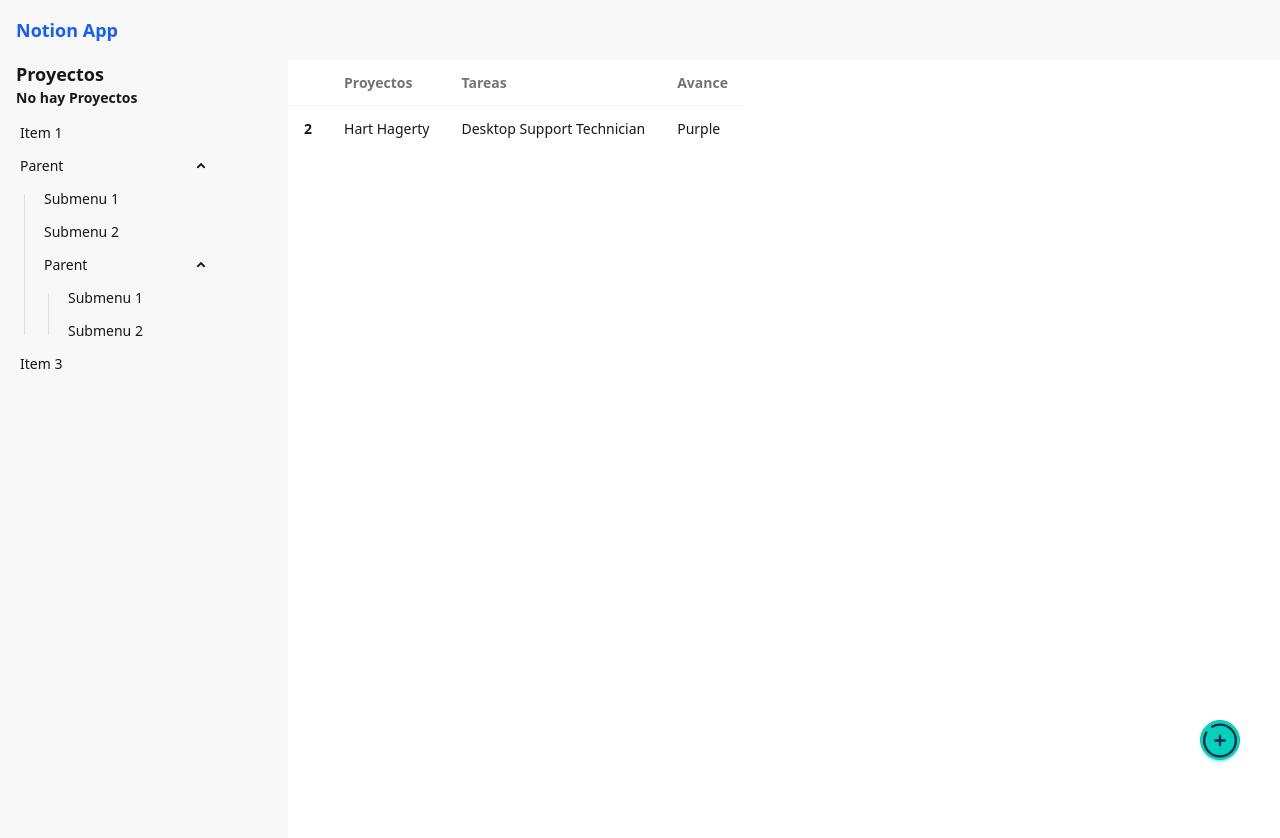
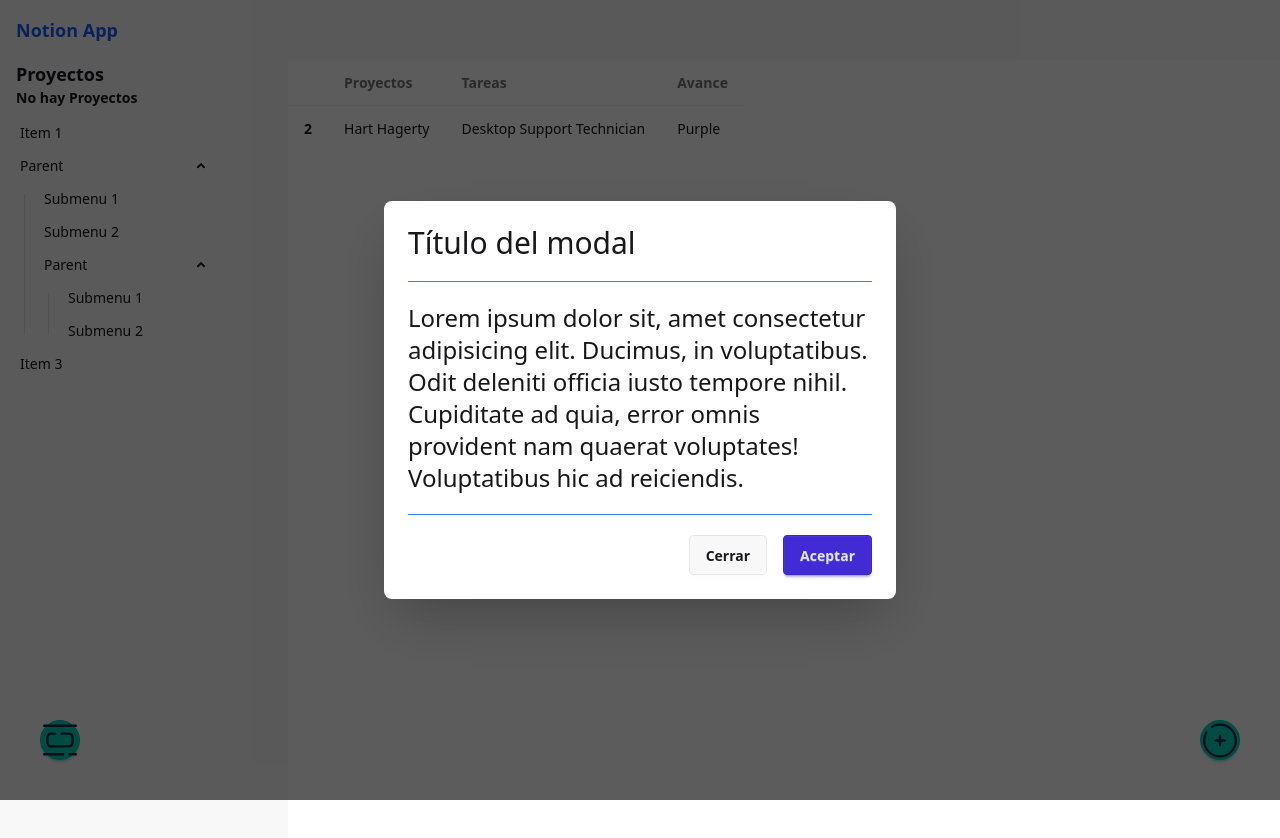
Before and after one commit to parzival-von/projects-app, a Vue app: page /projects in a window 1280 px wide. Shown: the top 838 px of the page. Built offline with nearby package versions, Linux system fonts and the light colour scheme; the HTML template or start-up script is replaced by a standard one.

Commit message:
Diseño de los Modals finalizado

```diff
--- /dev/null
+++ b/src/modulorum/commune/components/PropriumModal.vue
@@ -0,0 +1,39 @@
+<template>
+
+<dialog class="modal" :open="aperta">
+  <div class="modal-box">
+    <div class="border-b border-blue-500 pb-5">
+        <slot name="header"/>
+    </div>
+    <div class="my-5 ">
+        <slot name="body"/>
+    </div>
+    <div class="border-t border-blue-500 pt-5">
+        <slot name="footer"/>
+    </div>
+  </div>
+</dialog>
+
+<div v-if="aperta" class="fixed top-0 w-screen h-screen bg-black z-10 opacity-40"></div>
+
+
+</template>
+
+
+<script lang="ts" setup>
+interface Props {
+  aperta?: boolean;
+  placeholder?: string;
+  titulus?: string;
+  subtitulus?: string;
+}
+
+withDefaults(defineProps<Props>(), {
+  aperta: false,
+  placeholder: 'Escribe un valor',
+  titulus: 'Añade un nuevo Proyecto',
+  subtitulus: 'Escribe el nombre al proyecto nuevo',
+});
+
+
+</script>
--- /dev/null
+++ b/src/modulorum/commune/icons/ModalIcone.vue
@@ -0,0 +1,4 @@
+<template>
+
+<svg width="160px" height="160px" viewBox="0 0 24 24" fill="none" xmlns="http://www.w3.org/2000/svg"><g id="SVGRepo_bgCarrier" stroke-width="0"></g><g id="SVGRepo_tracerCarrier" stroke-linecap="round" stroke-linejoin="round"></g><g id="SVGRepo_iconCarrier"> <path d="M22 3L2 3" stroke="#1C274C" stroke-width="1.5" stroke-linecap="round"></path> <path d="M22 21L18 21M2 21L14 21" stroke="#1C274C" stroke-width="1.5" stroke-linecap="round"></path> <path d="M9 8L8 8C6.11438 8 5.17157 8 4.58579 8.58579C4 9.17157 4 10.1144 4 12C4 13.8856 4 14.8284 4.58579 15.4142C5.17157 16 6.11438 16 8 16H16C17.8856 16 18.8284 16 19.4142 15.4142C20 14.8284 20 13.8856 20 12C20 10.1144 20 9.17157 19.4142 8.58579C18.8284 8 17.8856 8 16 8L13 8" stroke="#1C274C" stroke-width="1.5" stroke-linecap="round"></path> </g></svg>
+</template>
--- a/src/modulorum/projects/views/ProjectsView.vue
+++ b/src/modulorum/projects/views/ProjectsView.vue
@@ -32,17 +32,45 @@ titulus="Añade un nuevo Proyecto"
 subtitulus="Escribe el nombre al proyecto nuevo"
 />
 
+<proprium-modal :aperta="propiumModalAperta">
+  <template #header>
+    <h1 class="text-3xl" >Título del modal</h1>
+  </template>
+
+  <template #body>
+    <p class="text-2xl" >Lorem ipsum dolor sit, amet consectetur adipisicing elit. Ducimus, in voluptatibus. Odit deleniti officia iusto tempore nihil. Cupiditate ad quia, error omnis provident nam quaerat voluptates! Voluptatibus hic ad reiciendis.</p>
+
+  </template>
+
+  <template #footer>
+    <div class="flex justify-end">
+      <button @click="propiumModalAperta=false" class="btn ">Cerrar</button>
+      <button @click="propiumModalAperta=false" class="btn btn-primary ml-4">Aceptar</button>
+    </div>
+  </template>
+
+</proprium-modal>
+
 <fab-button @click="modalAperta = true">
   <AddCircle/>
   </fab-button>
+
+  <fab-button @click="propiumModalAperta = true" positione="bottom-left">
+  <ModalIcone/>
+  </fab-button>
+
 </template>
 <script setup lang="ts">
 import FabButton from '@/modulorum/commune/components/FabButton.vue';
 import InputModal from '@/modulorum/commune/components/InputModal.vue';
+import PropriumModal from '@/modulorum/commune/components/PropriumModal.vue';
 import AddCircle from '@/modulorum/commune/icons/AddCircle.vue';
+import ModalIcone from '@/modulorum/commune/icons/ModalIcone.vue';
 import { ref } from 'vue';
 
 const modalAperta = ref(false);
+
+const propiumModalAperta = ref(true);
 
 const cumNovusValorem = (projectNomen:string)=>{
   console.log(projectNomen);
```
